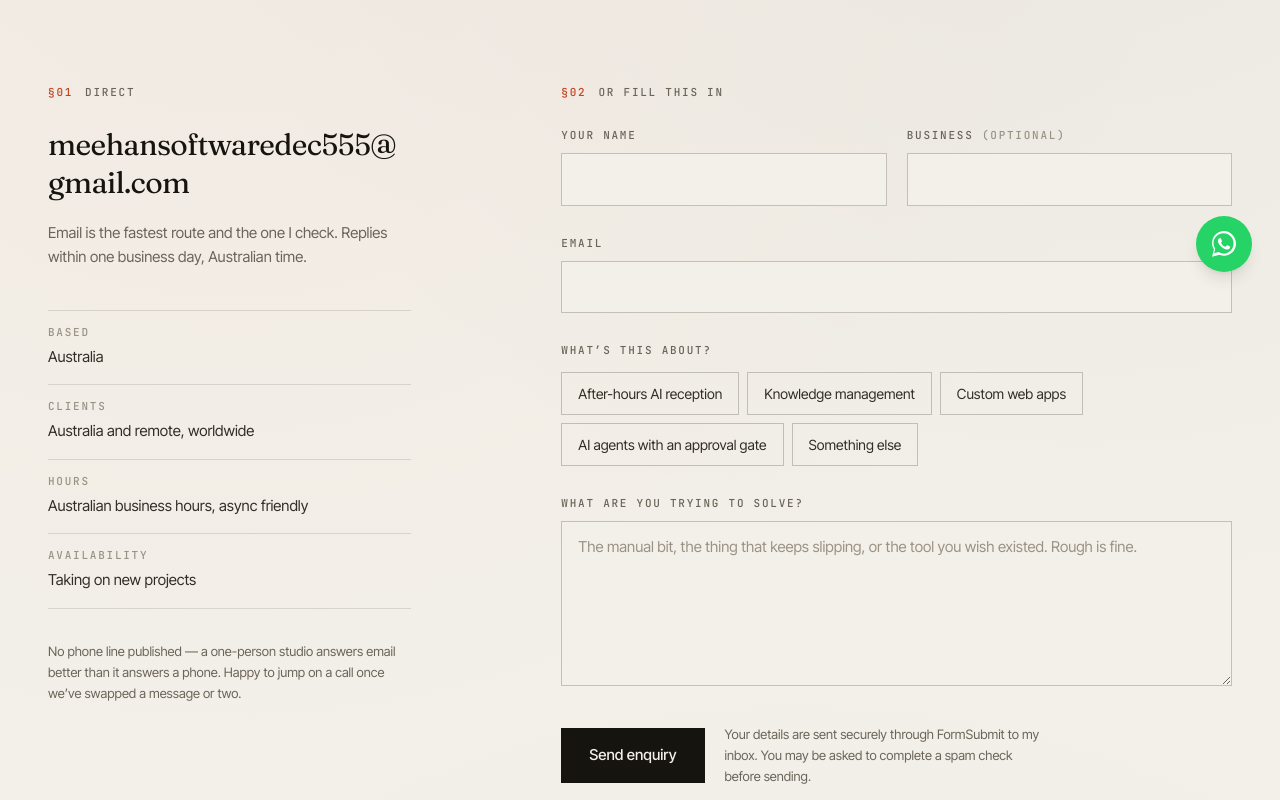
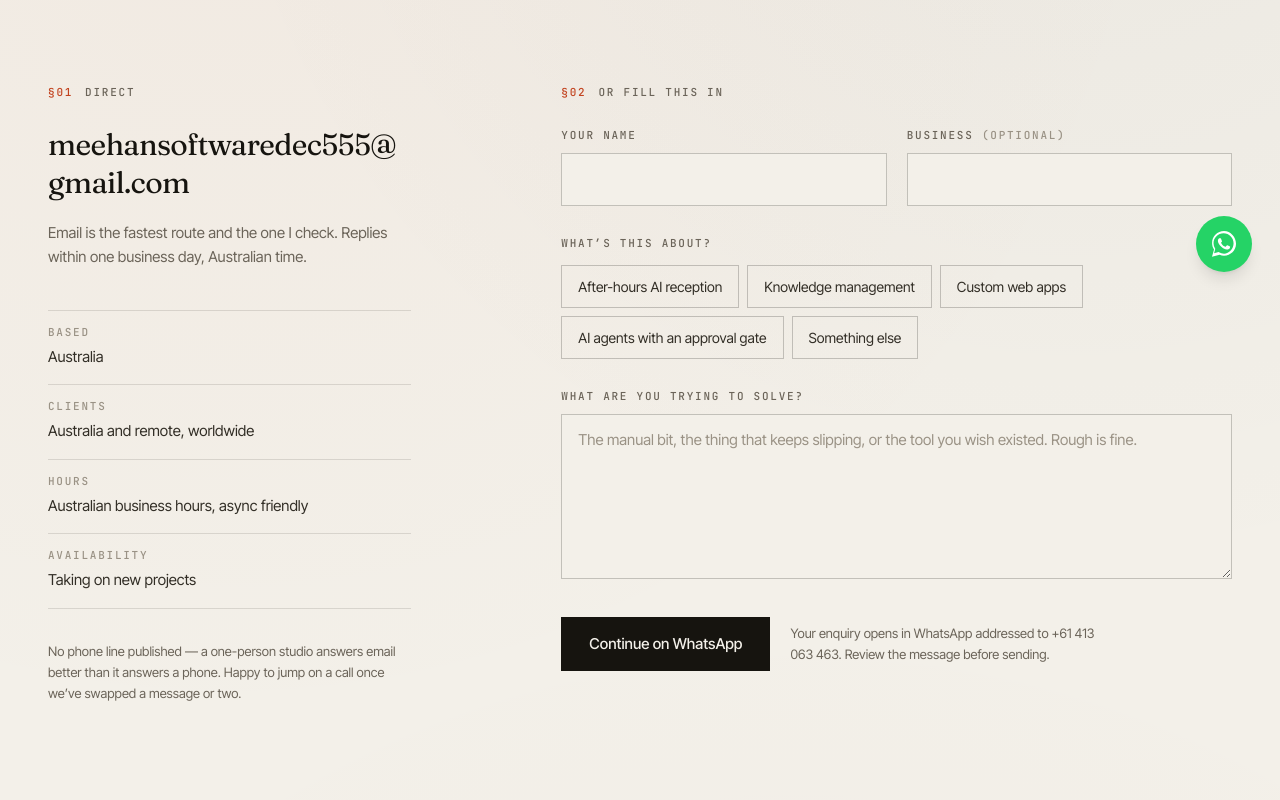
Before and after one commit to mic2016z/meehan-software-development-website, a Next.js app: page /contact in a window 1280 px wide. Shown: the part 500-1300 px from the top of the page. Built offline with nearby package versions, Linux system fonts and the light colour scheme.

Commit message:
Route project enquiries to WhatsApp

```diff
--- a/components/contact-form.tsx
+++ b/components/contact-form.tsx
@@ -1,132 +1,41 @@
 "use client";
 
 import { useState } from "react";
-import { services, site } from "@/lib/site";
+import { services } from "@/lib/site";
 
-const fieldClass =
-  "w-full border border-rule-strong bg-paper px-4 py-3.5 text-[0.9375rem] text-ink placeholder:text-ink-4 transition-colors focus:border-ink focus:outline-none";
+const fieldClass = "w-full border border-rule-strong bg-paper px-4 py-3.5 text-[0.9375rem] text-ink placeholder:text-ink-4 transition-colors focus:border-ink focus:outline-none";
 
 export function ContactForm() {
   const [interests, setInterests] = useState<string[]>([]);
+  const [name, setName] = useState("");
+  const [company, setCompany] = useState("");
+  const [message, setMessage] = useState("");
 
   function toggle(title: string) {
-    setInterests((current) =>
-      current.includes(title)
-        ? current.filter((item) => item !== title)
-        : [...current, title],
-    );
+    setInterests((current) => current.includes(title) ? current.filter((item) => item !== title) : [...current, title]);
+  }
+
+  function openWhatsApp(event: React.FormEvent<HTMLFormElement>) {
+    event.preventDefault();
+    const text = [
+      "Hi, I'd like to talk about a software project.",
+      name && `Name: ${name}`,
+      company && `Business: ${company}`,
+      interests.length && `Interested in: ${interests.join(", ")}`,
+      message && `Project: ${message}`,
+    ].filter(Boolean).join("\n");
+    window.open(`https://wa.me/61413063463?text=${encodeURIComponent(text)}`, "_blank", "noopener,noreferrer");
   }
 
   return (
-    <form action={`https://formsubmit.co/${site.email}`} method="POST" className="space-y-8">
-      <input type="hidden" name="_subject" value="New project enquiry — Meehan Software Development" />
-      <input type="hidden" name="_template" value="table" />
-      <input type="hidden" name="_next" value={`${site.url}/contact/thanks`} />
-      <input type="hidden" name="interests" value={interests.join(", ") || "Not specified"} />
-      <div hidden aria-hidden="true">
-        <label htmlFor="website">Leave this field empty</label>
-        <input id="website" type="text" name="_honey" tabIndex={-1} autoComplete="off" />
+    <form onSubmit={openWhatsApp} className="space-y-8">
+      <div className="grid gap-5 sm:grid-cols-2">
+        <div><label htmlFor="name" className="label block text-ink-3">Your name</label><input id="name" name="name" type="text" required maxLength={150} autoComplete="name" value={name} onChange={(e) => setName(e.target.value)} className={`${fieldClass} mt-3`} /></div>
+        <div><label htmlFor="company" className="label block text-ink-3">Business <span className="text-ink-4">(optional)</span></label><input id="company" name="company" type="text" maxLength={200} autoComplete="organization" value={company} onChange={(e) => setCompany(e.target.value)} className={`${fieldClass} mt-3`} /></div>
       </div>
-      <div className="grid gap-5 sm:grid-cols-2">
-        <div>
-          <label htmlFor="name" className="label block text-ink-3">
-            Your name
-          </label>
-          <input
-            id="name"
-            name="name"
-            type="text"
-            required
-            maxLength={150}
-            autoComplete="name"
-            className={`${fieldClass} mt-3`}
-          />
-        </div>
-        <div>
-          <label htmlFor="company" className="label block text-ink-3">
-            Business <span className="text-ink-4">(optional)</span>
-          </label>
-          <input
-            id="company"
-            name="company"
-            type="text"
-            maxLength={200}
-            autoComplete="organization"
-            className={`${fieldClass} mt-3`}
-          />
-        </div>
-      </div>
-
-      <div>
-        <label htmlFor="email" className="label block text-ink-3">
-          Email
-        </label>
-        <input
-          id="email"
-          name="email"
-          type="email"
-          required
-          maxLength={254}
-          autoComplete="email"
-          className={`${fieldClass} mt-3`}
-        />
-      </div>
-
-      <fieldset>
-        <legend className="label text-ink-3">What&rsquo;s this about?</legend>
-        <div className="mt-4 flex flex-wrap gap-2">
-          {[...services.map((service) => service.title), "Something else"].map((title) => {
-            const checked = interests.includes(title);
-            return (
-              <label
-                key={title}
-                className={`cursor-pointer border px-4 py-2.5 text-[0.875rem] transition-colors ${
-                  checked
-                    ? "border-ink bg-ink text-paper"
-                    : "border-rule-strong text-ink-2 hover:border-ink"
-                }`}
-              >
-                <input
-                  type="checkbox"
-                  className="sr-only"
-                  checked={checked}
-                  onChange={() => toggle(title)}
-                />
-                {title}
-              </label>
-            );
-          })}
-        </div>
-      </fieldset>
-
-      <div>
-        <label htmlFor="message" className="label block text-ink-3">
-          What are you trying to solve?
-        </label>
-        <textarea
-          id="message"
-          name="message"
-          required
-          maxLength={10000}
-          rows={6}
-          placeholder="The manual bit, the thing that keeps slipping, or the tool you wish existed. Rough is fine."
-          className={`${fieldClass} mt-3 resize-y`}
-        />
-      </div>
-
-      <div className="flex flex-wrap items-center gap-5">
-        <button
-          type="submit"
-          className="bg-ink px-7 py-4 text-[0.9375rem] font-medium text-paper transition-colors hover:bg-signal"
-        >
-          Send enquiry
-        </button>
-        <p className="max-w-xs text-[0.8125rem] leading-relaxed text-ink-3">
-          Your details are sent securely through FormSubmit to my inbox.
-          You may be asked to complete a spam check before sending.
-        </p>
-      </div>
-
+      <fieldset><legend className="label text-ink-3">What&rsquo;s this about?</legend><div className="mt-4 flex flex-wrap gap-2">{[...services.map((service) => service.title), "Something else"].map((title) => { const checked=interests.includes(title); return <label key={title} className={`cursor-pointer border px-4 py-2.5 text-[0.875rem] transition-colors ${checked ? "border-ink bg-ink text-paper" : "border-rule-strong text-ink-2 hover:border-ink"}`}><input type="checkbox" className="sr-only" checked={checked} onChange={() => toggle(title)} />{title}</label>; })}</div></fieldset>
+      <div><label htmlFor="message" className="label block text-ink-3">What are you trying to solve?</label><textarea id="message" name="message" required maxLength={10000} rows={6} value={message} onChange={(e) => setMessage(e.target.value)} placeholder="The manual bit, the thing that keeps slipping, or the tool you wish existed. Rough is fine." className={`${fieldClass} mt-3 resize-y`} /></div>
+      <div className="flex flex-wrap items-center gap-5"><button type="submit" className="bg-ink px-7 py-4 text-[0.9375rem] font-medium text-paper transition-colors hover:bg-signal">Continue on WhatsApp</button><p className="max-w-xs text-[0.8125rem] leading-relaxed text-ink-3">Your enquiry opens in WhatsApp addressed to +61 413 063 463. Review the message before sending.</p></div>
     </form>
   );
 }
```
